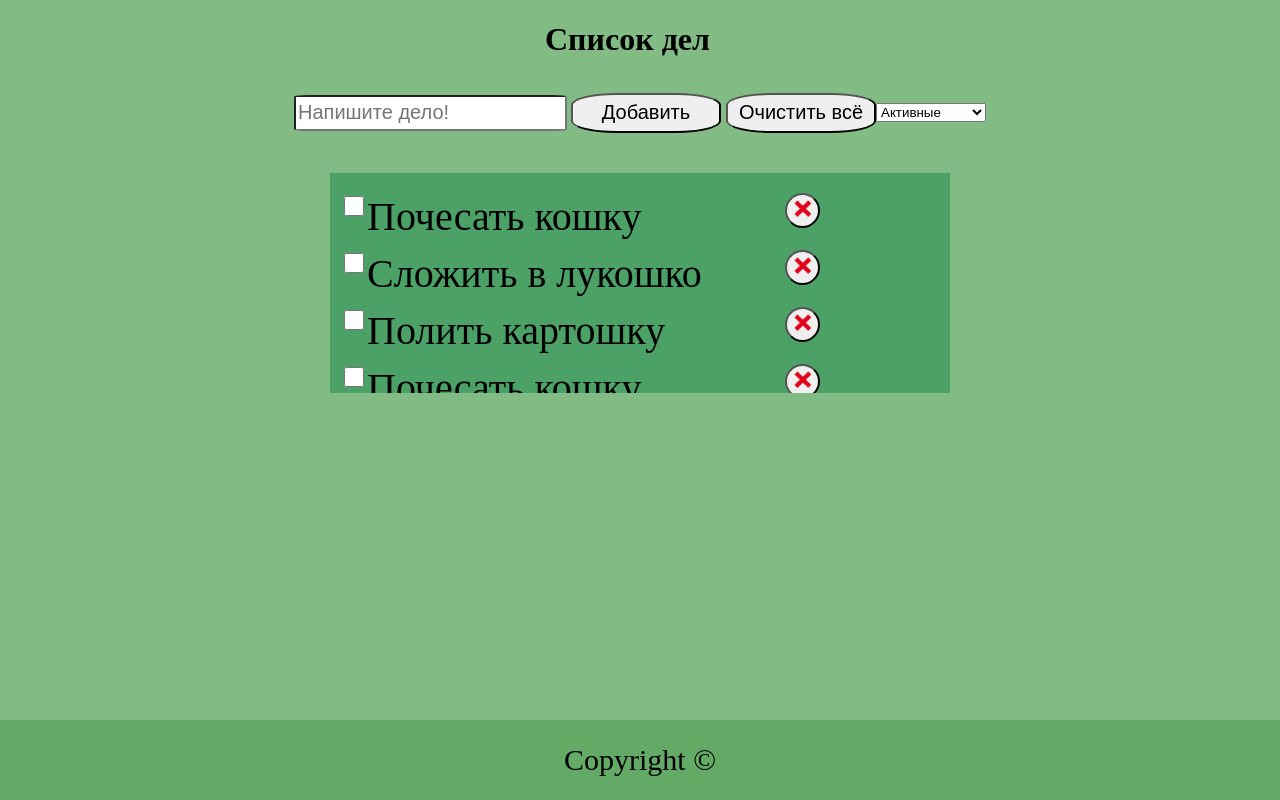
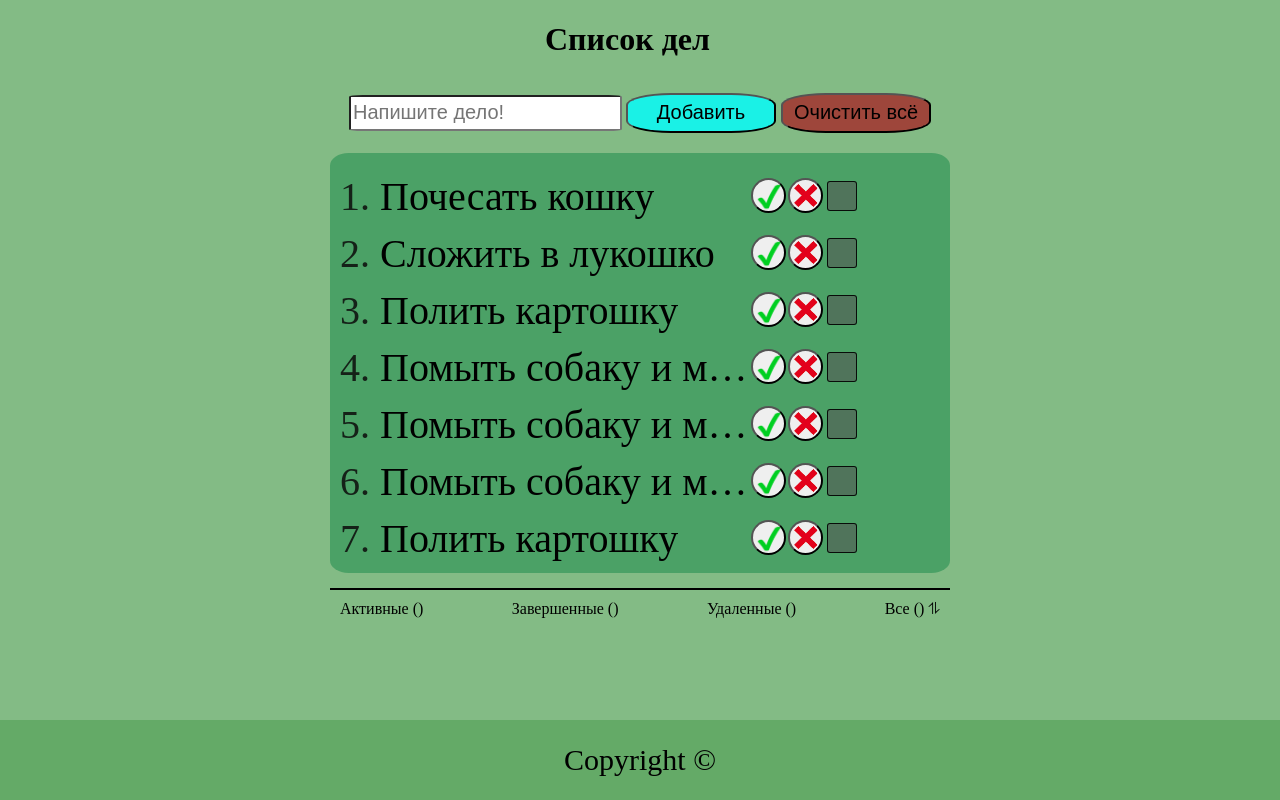
Before and after one commit to KozinMA/TO-DO-LIST, a plain HTML site: page main.html in a window 1280 px wide. Drawn offline with Linux system fonts and the light colour scheme.

Commit message:
to-do-list-two-s

```diff
--- a/main.html
+++ b/main.html
@@ -13,24 +13,92 @@
         <div class="stroka_elements">
             <input id="inp-text" placeholder="Напишите дело!"/></input>
             <div class="group_btn">
-                <button type="button" class="knopki">Добавить</button>
-                <button type="button" class="knopki">Очистить всё</button>
+                <button type="button" class="knopki" id="ADD_btn">Добавить</button>
+                <button type="button" class="knopki" id="CLEAR_btn">Очистить всё</button>
             </div>
-            <select id="selectID">
-                <option value="active">Активные</option>
-                <option value="finishes">Завершенные</option>
-                <option value="deletes">Удаленные</option>
-            </select>
         </div>
    </header>
    <main>
         <div class="block-case">
-            <div class="str-list"><div class="text-case"><input type="checkbox">Почесать кошку</div><button type="button" class="krestiki_btn"><img src="krest.png" height="20" width="20"></button></div>
-            <div class="str-list"><div class="text-case"><input type="checkbox">Сложить в лукошко</div><button type="button" class="krestiki_btn"><img src="krest.png" height="20" width="20"></button></div>
-            <div class="str-list"><div class="text-case"><input type="checkbox">Полить картошку</div><button type="button" class="krestiki_btn"><img src="krest.png" height="20" width="20"></button></div>
-            <div class="str-list"><div class="text-case"><input type="checkbox">Почесать кошку</div><button type="button" class="krestiki_btn"><img src="krest.png" height="20" width="20"></button></div>
-            <div class="str-list"><div class="text-case"><input type="checkbox">Сложить в лукошко</div><button type="button" class="krestiki_btn"><img src="krest.png" height="20" width="20"></button></div>
-            <div class="str-list"><div class="text-case"><input type="checkbox">Полить картошку</div><button type="button" class="krestiki_btn"><img src="krest.png" height="20" width="20"></button></div>
+            <ol>
+                <li>
+                    <div class="str-list">
+                        <div class="text-case">Почесать кошку</div>
+                        <div class="btn_galki_krestiki">
+                        <button type="button" class="galki_btn"><img src="galka.png" height="30" width="30"></button>
+                        <button type="button" class="krestiki_btn"><img src="krest.png" height="28" width="28"></button>
+                        <input type="checkbox"/>
+                        </div>
+                    </div>
+                </li>
+                <li>
+                    <div class="str-list">
+                        <div class="text-case">Сложить в лукошко</div>
+                        <div class="btn_galki_krestiki">
+                            <button type="button" class="galki_btn"><img src="galka.png" height="30" width="30"></button>
+                            <button type="button" class="krestiki_btn"><img src="krest.png" height="28" width="28"></button>
+                            <input type="checkbox"/>
+                        </div>
+                    </div>
+                </li>
+                <li>
+                    <div class="str-list">
+                        <div class="text-case">Полить картошку</div>
+                        <div class="btn_galki_krestiki">
+                            <button type="button" class="galki_btn"><img src="galka.png" height="30" width="30"></button>
+                            <button type="button" class="krestiki_btn"><img src="krest.png" height="28" width="28"></button>
+                            <input type="checkbox"/>
+                        </div>
+                    </div>
+                </li>
+                <li>
+                    <div class="str-list">
+                        <div class="text-case">Помыть собаку и много еще чего нужно сделать привет</div>
+                        <div class="btn_galki_krestiki">
+                            <button type="button" class="galki_btn"><img src="galka.png" height="30" width="30"></button>
+                            <button type="button" class="krestiki_btn"><img src="krest.png" height="28" width="28"></button>
+                            <input type="checkbox"/>
+                        </div>
+                    </div>
+                </li>
+                <li>
+                    <div class="str-list">
+                        <div class="text-case">Помыть собаку и много еще чего нужно сделать привет</div>
+                        <div class="btn_galki_krestiki">
+                            <button type="button" class="galki_btn"><img src="galka.png" height="30" width="30"></button>
+                            <button type="button" class="krestiki_btn"><img src="krest.png" height="28" width="28"></button>
+                            <input type="checkbox"/>
+                        </div>
+                    </div>
+                </li>
+                <li>
+                    <div class="str-list">
+                        <div class="text-case">Помыть собаку и много еще чего нужно сделать привет</div>
+                        <div class="btn_galki_krestiki">
+                            <button type="button" class="galki_btn"><img src="galka.png" height="30" width="30"></button>
+                            <button type="button" class="krestiki_btn"><img src="krest.png" height="28" width="28"></button>
+                            <input type="checkbox"/>
+                        </div>
+                    </div>
+                </li>
+                <li>
+                    <div class="str-list">
+                        <div class="text-case">Полить картошку</div>
+                        <div class="btn_galki_krestiki">
+                            <button type="button" class="galki_btn"><img src="galka.png" height="30" width="30"></button>
+                            <button type="button" class="krestiki_btn"><img src="krest.png" height="28" width="28"></button>
+                            <input type="checkbox"/>
+                        </div>
+                    </div>
+                </li>
+            </ol>
+        </div>
+        <div class="filter">
+            <div>Активные ()</div>
+            <div>Завершенные ()</div>
+            <div>Удаленные ()</div>
+            <div>Все () &#10606;
+            </div>
         </div>
     <script src="script.js"></script>
    </main>
--- a/style.css
+++ b/style.css
@@ -13,10 +13,12 @@ header {
     align-items: center;
     height: 10%;
 }
+
 h1 {
     height: 50px;
     width: 190px;
 }
+
 #inp-text {
     height: 30px;
     font-size: 20px;
@@ -36,7 +38,6 @@ h1 {
     align-items: center;
     justify-content: center;
     align-content: space-between;
-    height: 80px;
 }
 
 .group_btn {
@@ -47,48 +48,127 @@ h1 {
     justify-content: space-between;
 }
 
+#ADD_btn {
+    background-color: rgb(0, 255, 255, 0.8);
+}
+
+#CLEAR_btn {
+    background-color: rgb(165, 42, 42, 0.8);
+}
+
+#inp-text:focus {
+    border: 4px solid black;
+}
+
+#ADD_btn:hover {
+    border: 4px solid green;
+}
+
+#CLEAR_btn:hover {
+    border: 4px solid red;
+}
+
 /*Контент main*/
 main {
+    margin-top: 10px;
     display: flex;
     flex: 1 0 auto;
     align-items: center;
     flex-direction: column;
 }
 
+ol {
+    margin: 0;
+}
+
+li::marker {
+    color: rgba(12, 11, 11, 0.849);
+}
+
+.block-case {
+    margin-top: 10px;
+    padding: 10px 10px 10px 10px;
+    font-size: 40px;
+    background-color: rgb(21, 136, 72, 0.5);
+    min-width: 600px;
+    height: 50vh;
+    overflow-y:auto;
+    border-radius: 3%;
+}
+
 .krestiki_btn {
     border-radius: 100%;
     width: 35px;
     height: 35px;
-    margin-left: 10px;
+    padding: 2px 0 0 0;
+    margin-left: 2px;
+}
+
+.galki_btn {
+    border-radius: 100%;
+    width: 35px;
+    height: 35px;
+    padding: 2px 0 0 0;
+}
+
+.btn_galki_krestiki {
+    display: flex;
+    flex-wrap: nowrap;
 }
 
 .text-case {
-    display: flex;
-    flex-wrap: nowrap;
     text-align: left;
+    white-space: nowrap;
+    overflow: hidden;
+    text-overflow: ellipsis;
 }
+
 .str-list {
     display: flex;
     flex-wrap: nowrap;
     justify-content: space-between;
     width: 480px;
     margin: 10px 0px 10px 0px;
+    align-items: center;
 }
-.block-case {
-    padding: 10px 10px 10px 10px;
-    font-size: 40px;
-    background-color: rgb(21, 136, 72, 0.5);
-    width: 600px;
-    height: 25vh;
-    overflow-y:auto;
+
+.str-list:hover {
+    background-color: rgb(134, 228, 138);
+    padding: 10px;
 }
 
 input[type="checkbox"] {
-    width: 20px;
-    height: 20px;
-    color:gold;
+    width: 30px;
+    height: 30px;
+    text-align: center;
+    display: table-cell;
+    appearance:none;
+    border-radius:10%;
+    border: 1px solid rgba(0, 0, 0, 0.9);
+    box-shadow: none;
+    font-size: 0.8em;
+    background-color: rgba(85, 84, 84, 0.568);
+    line-height: 30px;
+}
+input[type='checkbox']:checked {
+    background-color: #024730;
+}
+input[type='checkbox']:checked:after {
+    content: '\2713';
+    color:white;
 }
 
+.filter {
+    margin-top: 15px;
+    border-top: 2px solid black;
+    padding: 10px;
+    min-width: 600px;
+    display: flex;
+    justify-content: space-between;
+    color: rgb(0, 0, 0);
+}
+/*  content: \296E;
+    color:white;*/
 /*Контент footer*/
 footer {
     height: 10vh;
```
